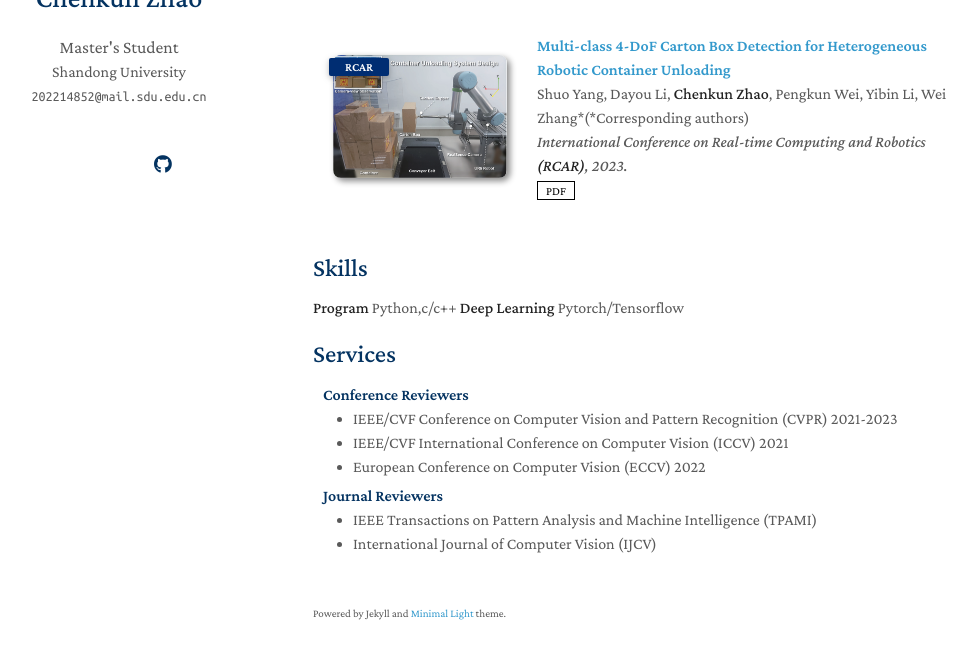
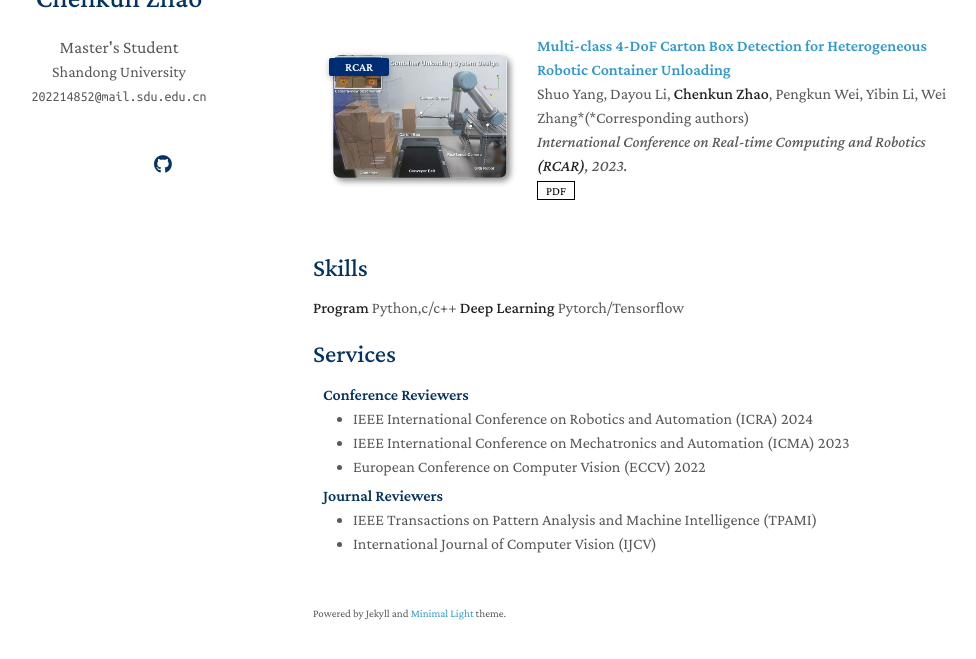
Before and after one commit to zhaockab/zhaockab.github.io, a Jekyll site: the page built from index.md, in a window 1280 px wide and 900 px high, scrolled down 547 px, cut to the strip 206-865 px from the top of the window. Shown: the whole strip, without its empty margins (157-1133 px from the left). Built offline with Jekyll 4.4.1, drawn with Linux system fonts in a browser that asks for light colours; nearby versions of some CDN libraries; a style sheet for code colours, icons or effects is not loaded; our own code applies the rules of GitHub Pages for plain Markdown files.

Commit message:
Update services.md

```diff
--- a/_includes/services.md
+++ b/_includes/services.md
@@ -3,8 +3,8 @@
 <h4 style="margin:0 10px 0;">Conference Reviewers</h4>
 
 <ul style="margin:0 0 5px;">
-  <li><a href="http://cvpr2023.thecvf.com/"><autocolor>IEEE/CVF Conference on Computer Vision and Pattern Recognition (CVPR) 2021-2023</autocolor></a></li>
-  <li><a href="http://iccv2021.thecvf.com/"><autocolor>IEEE/CVF International Conference on Computer Vision (ICCV) 2021</autocolor></a></li>
+  <li><a href="[http://cvpr2023.thecvf.com](https://2024.ieee-icra.org/)/"><autocolor>IEEE International Conference on Robotics and Automation (ICRA) 2024</autocolor></a></li>
+  <li><a href="[http://iccv2021.thecvf.com/](http://2023.ieee-icma.org/)"><autocolor>IEEE International Conference on Mechatronics and Automation (ICMA) 2023</autocolor></a></li>
   <li><a href="https://eccv2022.ecva.net/"><autocolor>European Conference on Computer Vision (ECCV) 2022</autocolor></a></li>
 </ul>
 
```
